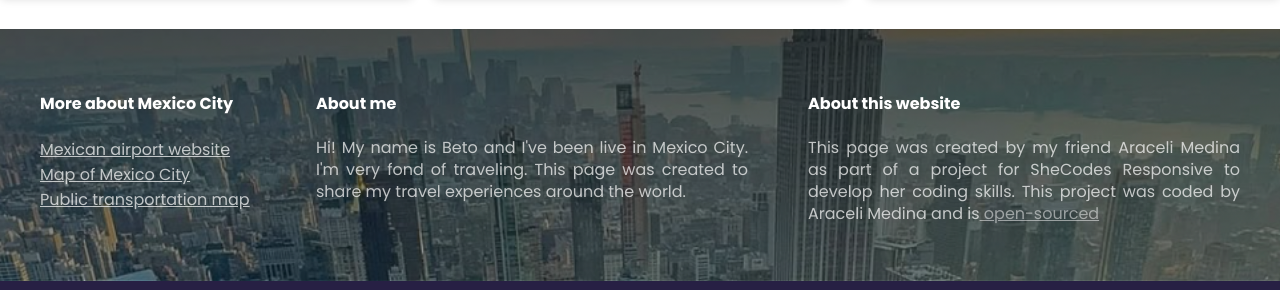
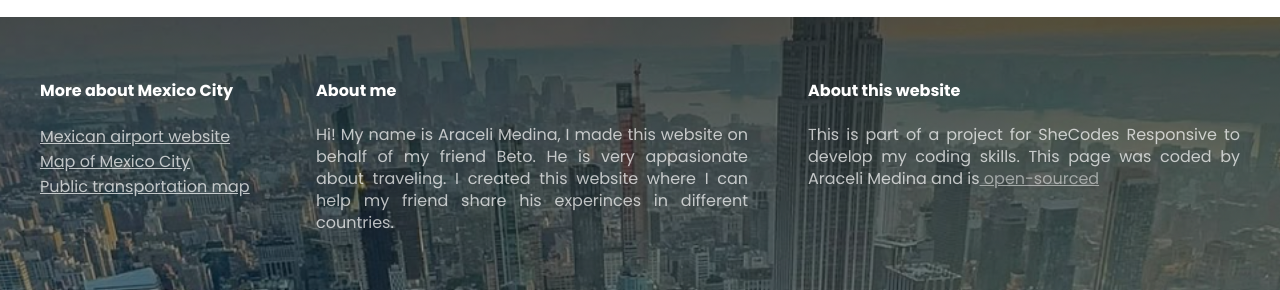
Before and after one commit to Chelysita/travel-project-world, a plain HTML site: page index.html in a window 1280 px wide. Shown: the part 3015-3305 px from the top of the page. Drawn offline with Linux system fonts and the light colour scheme; a script that the page names is missing.

Commit message:
About me information updated

```diff
--- a/index.html
+++ b/index.html
@@ -1034,17 +1034,17 @@
           <div class="box">
             <h4>About me</h4>
             <p>
-              Hi! My name is Beto and I've been live in Mexico City. I'm very
-              fond of traveling. This page was created to share my travel
-              experiences around the world.
+              Hi! My name is Araceli Medina, I made this website on behalf of my
+              friend Beto. He is very appasionate about traveling. I created
+              this website where I can help my friend share his experinces in
+              different countries.
             </p>
           </div>
           <div class="box">
             <h4>About this website</h4>
             <p>
-              This page was created by my friend Araceli Medina as part of a
-              project for SheCodes Responsive to develop her coding skills. This
-              project was coded by Araceli Medina and is<a
+              This is part of a project for SheCodes Responsive to develop my
+              coding skills. This page was coded by Araceli Medina and is<a
                 href="https://github.com/Chelysita/travel-project-world.git"
                 target="_blank"
               >
--- a/src/style.css
+++ b/src/style.css
@@ -166,7 +166,7 @@ footer p {
   color: white;
 }
 .instagram-embeds {
-  padding: 30px 0;
+  padding: 30px;
 }
 .pictures-from-the-world {
   background-color: white;
```
